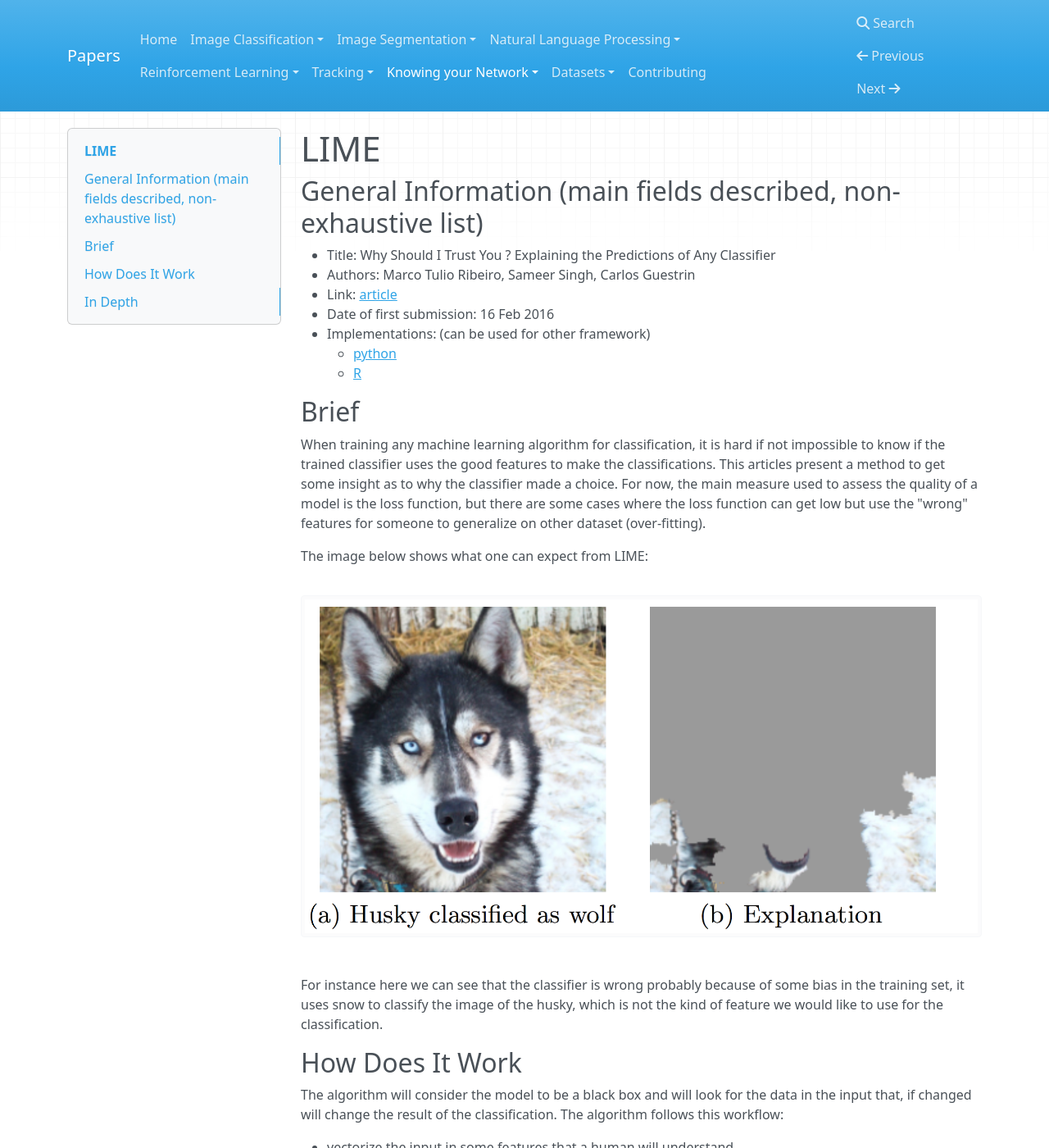
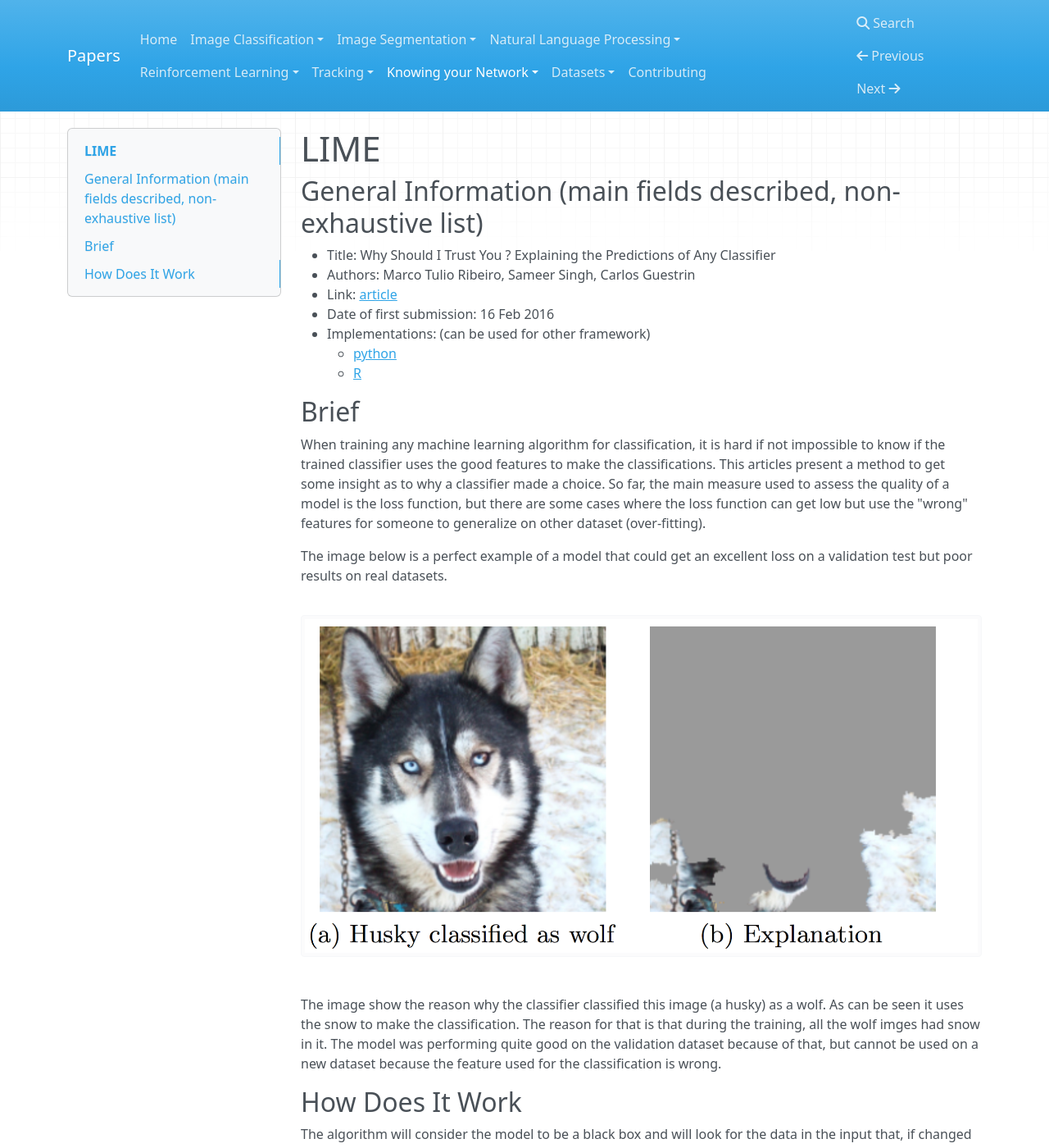
Before and after one commit to D3lt4lph4/papers, an MkDocs documentation site: the page built from docs/knowingyournetwork/whyshoulditrustyou.md, in a window 1280 px wide and 1400 px high. Shown: the whole window at 82% size. Built offline with MkDocs 1.6.1, drawn with Linux system fonts in a browser that asks for light colours; nearby versions of some CDN libraries; old or Windows-style settings are respelled for this version of MkDocs; some of the changed text lies outside the part shown.

```diff
--- a/docs/knowingyournetwork/whyshoulditrustyou.md
+++ b/docs/knowingyournetwork/whyshoulditrustyou.md
@@ -12,13 +12,14 @@
 
 ## Brief
 
-When training any machine learning algorithm for classification, it is hard if not impossible to know if the trained classifier uses the good features to make the classifications. This articles present a method to get some insight as to why the classifier made a choice. For now, the main measure used to assess the quality of a model is the loss function, but there are some cases where the loss function can get low but use the "wrong" features for someone to generalize on other dataset (over-fitting).
+When training any machine learning algorithm for classification, it is hard if not impossible to know if the trained classifier uses the good features to make the classifications. This articles present a method to get some insight as to why a classifier made a choice.
+So far, the main measure used to assess the quality of a model is the loss function, but there are some cases where the loss function can get low but use the "wrong" features for someone to generalize on other dataset (over-fitting).
 
-The image below shows what one can expect from LIME:
+The image below is a perfect example of a model that could get an excellent loss on a validation test but poor results on real datasets.
 
 ![Husky](https://github.com/D3lt4lph4/papers/blob/master/docs/images/knowingyournetwork/LIME/husky.png?raw=true "Husky explanation")
 
-For instance here we can see that the classifier is wrong probably because of some bias in the training set, it uses snow to classify the image of the husky, which is not the kind of feature we would like to use for the classification.
+The image show the reason why the classifier classified this image  (a husky) as a wolf. As can be seen it uses the snow to make the classification. The reason for that is that during the training, all the wolf imges had snow in it. The model was performing quite good on the validation dataset because of that, but cannot be used on a new dataset because the feature used for the classification is wrong.
 
 ## How Does It Work
 
@@ -36,10 +37,6 @@
 
 Finally some linear explanation is made to explain the classification (see image below)
 
-![Husky](https://github.com/D3lt4lph4/papers/blob/master/docs/images/knowingyournetwork/LIME/separation.png?raw=true "Husky explanation")
+![Linear Separation](https://github.com/D3lt4lph4/papers/blob/master/docs/images/knowingyournetwork/LIME/separation.png?raw=true "Husky explanation")
 
 As explained in the paper: "The black-box model’s complex decision function f (unknown to LIME) is represented by the blue/pink background, which cannot be approximated well by a linear model.  The bold red cross is the instance being explained. LIME samples instances, gets pre-dictions using f, and weighs them by the proximity to the  instance  being  explained  (represented  here by size).  The dashed line is the learned explanation that is locally (but not globally) faithful.
-
-## In Depth
-
-(Work in progress)
```
